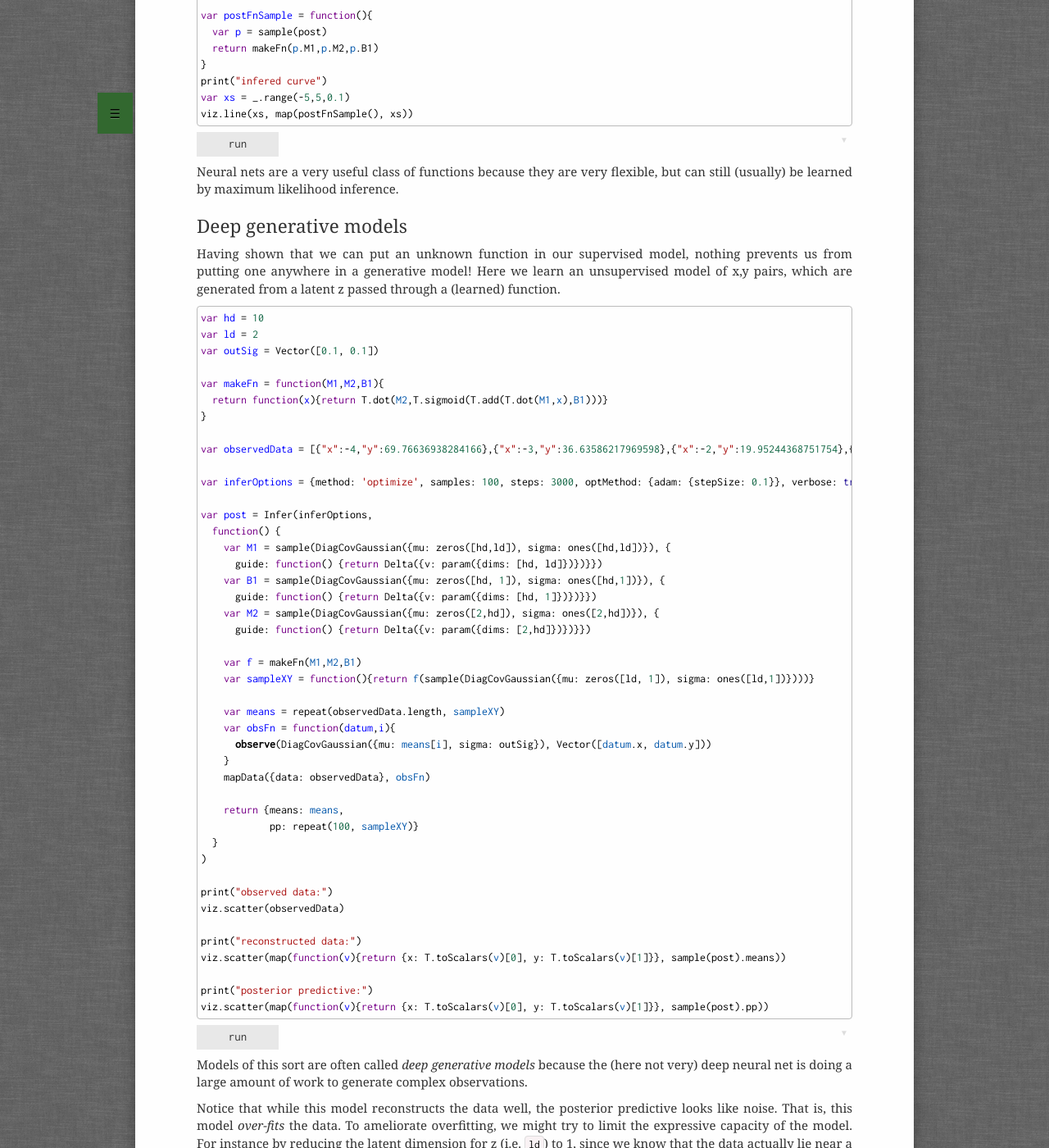
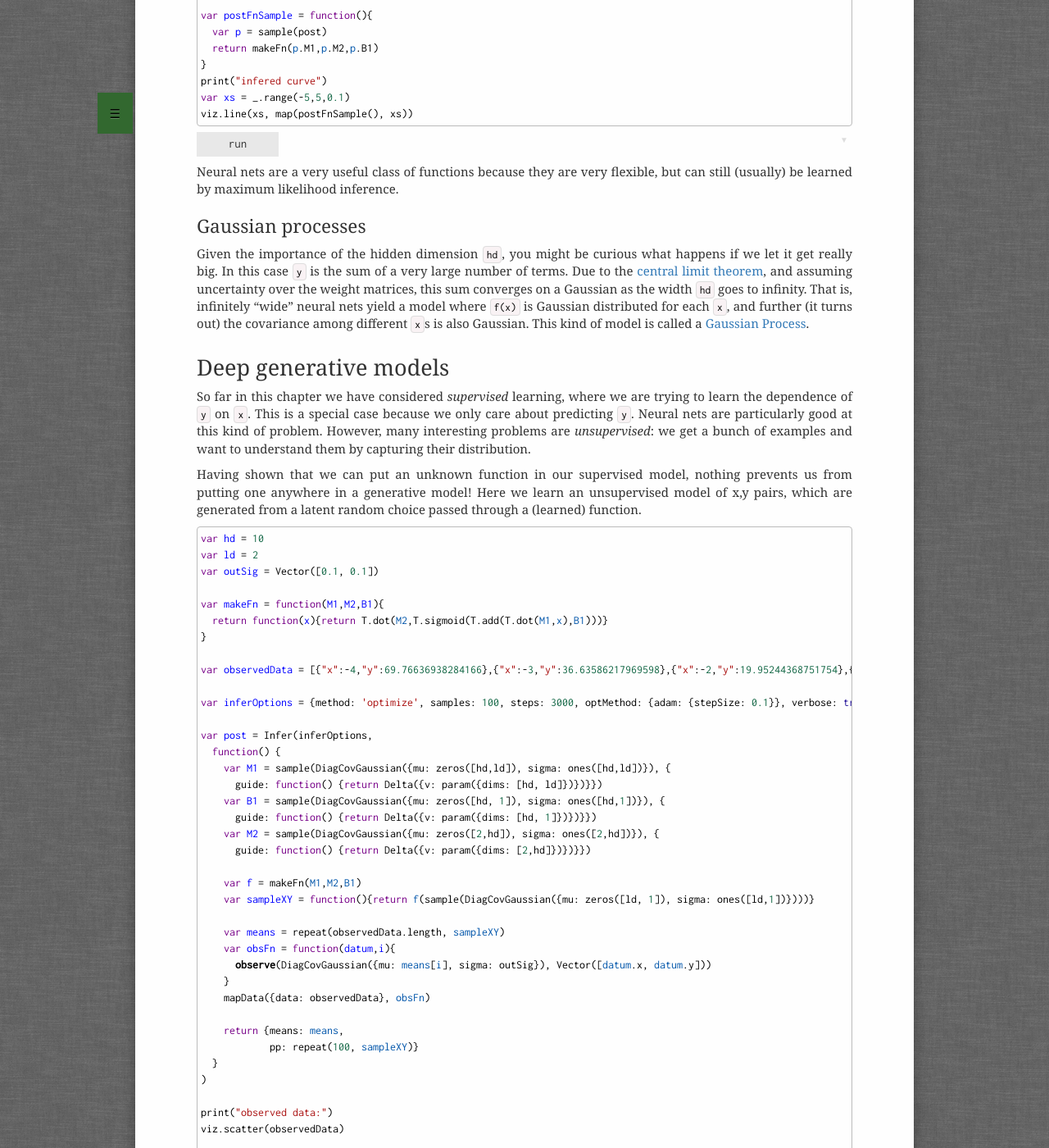
Before and after one commit to probmods/probmods2, a Jekyll site: the page built from chapters/function-learning.md, in a window 1280 px wide and 1400 px high, scrolled down 3090 px. Shown: the whole window at 82% size. Built offline with Jekyll 4.4.1, drawn with Linux system fonts in a browser that asks for light colours; a script that is not in the unit is left out; some of the changed text lies outside the part shown.

Commit message:
some ellaboration and cleanup for deep models

```diff
--- a/chapters/function-learning.md
+++ b/chapters/function-learning.md
@@ -160,9 +160,16 @@
 
 Neural nets are a very useful class of functions because they are very flexible, but can still (usually) be learned by maximum likelihood inference.
 
-## Deep generative models
+## Gaussian processes
 
-Having shown that we can put an unknown function in our supervised model, nothing prevents us from putting one anywhere in a generative model! Here we learn an unsupervised model of x,y pairs, which are generated from a latent z passed through a (learned) function.
+Given the importance of the hidden dimension `hd`, you might be curious what happens if we let it get really big. In this case `y` is the sum of a very large number of terms. Due to the [central limit theorem](https://en.wikipedia.org/wiki/Central_limit_theorem), and assuming uncertainty over the weight matrices, this sum converges on a Gaussian as the width `hd` goes to infinity. That is, infinitely "wide" neural nets yield a model where `f(x)` is Gaussian distributed for each `x`, and further (it turns out) the covariance among different `x`s is also Gaussian. This kind of model is called a [Gaussian Process](https://en.wikipedia.org/wiki/Gaussian_process).
+
+
+# Deep generative models
+
+So far in this chapter we have considered *supervised* learning, where we are trying to learn the dependence of `y` on `x`. This is a special case because we only care about predicting `y`. Neural nets are particularly good at this kind of problem. However, many interesting problems are *unsupervised*: we get a bunch of examples and want to understand them by capturing their distribution.
+
+Having shown that we can put an unknown function in our supervised model, nothing prevents us from putting one anywhere in a generative model! Here we learn an unsupervised model of x,y pairs, which are generated from a latent random choice passed through a (learned) function.
 
 ~~~~
 var hd = 10
@@ -213,7 +220,7 @@
 Models of this sort are often called *deep generative models* because the (here not very) deep neural net is doing a large amount of work to generate complex observations.
 
 Notice that while this model reconstructs the data well, the posterior predictive looks like noise. That is, this model *over-fits* the data.
-To ameliorate overfitting, we might try to limit the expressive capacity of the model. For instance by reducing the latent dimension for z (i.e. `ld`) to 1, since we know that the data actually lie near a one-dimensional subspace. (Try it!) However that model usually simply overfits in a more constrained way.
+To ameliorate over-fitting, we might try to limit the expressive capacity of the model. For instance by reducing the latent dimension for z (i.e. `ld`) to 1, since we know that the data actually lie near a one-dimensional subspace. (Try it!) However that model usually simply over-fits in a more constrained way.
 
 Here, we instead increase the data (by a lot) with the flexible model (warning, this takes much longer to run):
 
```
Also changed, not shown: other parts of chapters/function-learning.md (+7 -7 lines).
